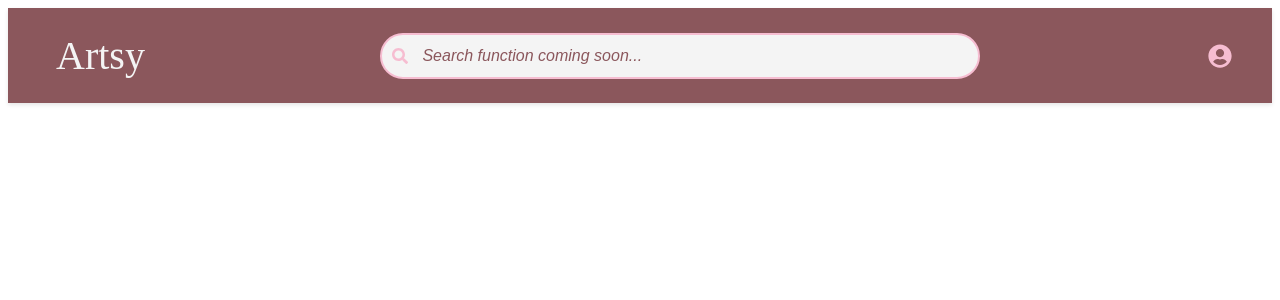
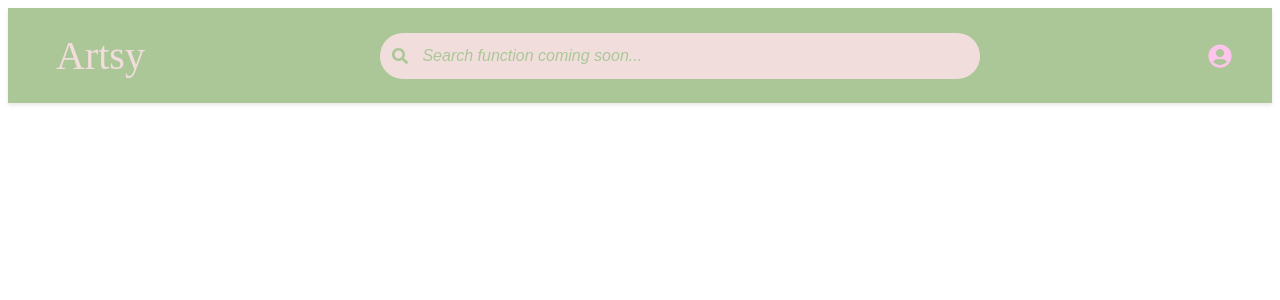
Before and after one commit to AnastasiiaMuzh/Project_Artsy, a React (Vite) app in the folder react-vite/: page / in a window 1280 px wide. Shown: the top 300 px of the page. Built offline with nearby package versions, Linux system fonts and the light colour scheme; no server answers.

Commit message:
update navigation to color 2

```diff
--- a/react-vite/src/components/Navigation/Navigation.css
+++ b/react-vite/src/components/Navigation/Navigation.css
@@ -8,7 +8,7 @@
 }
 
 .nav-container {
-  background-color: #8b575c;
+  background-color: #abc798;  /* Sage green background */
   box-shadow: 0 2px 4px rgba(0,0,0,0.1);
 }
 
@@ -30,7 +30,7 @@
 
 .nav-link {
   text-decoration: none;
-  color: #f4f4f4;
+  color: #f1dedc;
   padding: 8px 16px;
   border-radius: 4px;
   /* transition: all 0.2s ease; */
@@ -41,12 +41,14 @@
 .nav-link:hover {
   transform: scale(1.02);
   background-color: transparent;
+  color:#ffc4eb;
 }
 .nav-right {
   display: flex;
   align-items: center;
   gap: 16px;
   white-space: nowrap;
+  color: #ffc4eb;
 }
 
 .search-container {
@@ -71,30 +73,30 @@
 .search-icon {
   position: absolute;
   left: 12px;
-  color: #f6bdd1;
+  color: #abc798;
   font-size: 1rem;
 }
 
 .search-input {
   width: 100%;
   padding: 12px 20px 12px 40px;
-  border: 2px solid #f6bdd1;
+  border: 2px solid #f1dedc;
   border-radius: 25px;
   font-size: 16px;
-  background-color: #f4f4f4;
+  background-color: #f1dedc;
 }
 
 .search-input:focus {
   outline: none;
-  box-shadow: 0 2px 8px #f6e4f6;
+  box-shadow: 0 2px 8px #ffe4fa;
 }
 
 .search-input:focus + .search-icon {
-  color: #c98986;
+  color: #abc798;
 }
 
 .search-input::placeholder {
-  color: #8b575c;
+  color: #abc798;
   font-style: italic;
 }
 
@@ -110,28 +112,28 @@
 /* Update these styles to be more specific */
 .favorites-link .heart-icon {
   font-size: 24px;
-  color: #f6bdd1;
+  color: #ffc4eb;  /* Change to soft peach */
 }
 
 .favorites-link:hover .heart-icon {
-  color: #c98986;
+  color: #ffc4eb;  /* Light pink on hover */
 }
 
 .create-product-link {
   display: flex;
   align-items: center;
   gap: 8px;
-  color: #8b575c;
+  color: #abc798;  /* Keep sage green text */
   text-decoration: none;
   padding: 8px 16px;
   border-radius: 20px;
-  background-color: #f6bdd1;
+  background-color: #f1dedc;  /* Soft peach background */
   transition: all 0.2s ease;
 }
 
 .create-product-link:hover {
-  background-color: #c98986;
-  color: #f4f4f4;
+  background-color: #ffe4fa;
+  color: #abc798;
   transform: translateY(-1px);
 }
 
--- a/react-vite/src/components/Navigation/ProfileButton.css
+++ b/react-vite/src/components/Navigation/ProfileButton.css
@@ -6,21 +6,21 @@
   display: flex;
   align-items: center;
   font-size: 24px;
-  color: #f6bdd1;
+  color: #ffc4eb;
   transition: all 0.2s ease;
 }
 
 .profile-button:hover {
   transform: scale(1.1);
-  color: #c98986;
+  color: #ffe4fa;
 }
 
 .profile-dropdown {
   position: absolute;
   right: 0;
   top: 100%;
-  background-color: #8b575c;
-  border: 1px solid #f6bdd1;
+  background-color: #abc798;
+  border: 1px solid #f1dedc;
   border-radius: 8px;
   padding: 8px 0;
   box-shadow: 0 2px 8px rgba(0, 0, 0, 0.1);
@@ -32,7 +32,7 @@
   padding: 6px 16px;
   list-style: none;
   font-size: 13px;
-  color: #f4f4f4;
+  color: #f1dedc;
 }
 
 /* .profile-dropdown li:hover {
@@ -55,7 +55,7 @@
 }
 
 .profile-dropdown .user-info {
-  border-bottom: 1px solid #f6bdd1;
+  border-bottom: 1px solid #ffc4eb;
   padding-bottom: 8px;
   margin-bottom: 8px;
 }
@@ -67,19 +67,19 @@
 
 .profile-dropdown .nav-link {
   text-decoration: none;
-  color: #f4f4f4;
+  color: #f1dedc;
   padding: 8px 12px;
   display: block;
   transition: background-color 0.2s ease;
 }
 
 .nav-link:hover {
-  color: #f6bdd1;
-  background-color: rgba(246, 189, 209, 0.1);
+  color: #ffe4fa;
+  background-color: rgba(241, 222, 220, 0.1);
 }
 
 .profile-dropdown .nav-link {
-  color: #f4f4f4;
+  color: #f1dedc;
   font-size: 14px;
   padding: 8px 12px;
   margin: 4px 0;
@@ -96,14 +96,14 @@
 .logout-button {
     padding: 2px 8px 2px 8px;
     font-size: 8px;
-    color: #f4f4f4;
-    background: #f6bdd1;
+    color: #abc798;
+    background: #f1dedc;
     border: none;
     box-shadow: none;
     cursor: pointer;
 }
 
 .logout-button:hover {
-  background-color: #c98986;
-  color: #f4f4f4;
+  background-color: #ffe4fa;
+  color: #abc798;
 }
```
